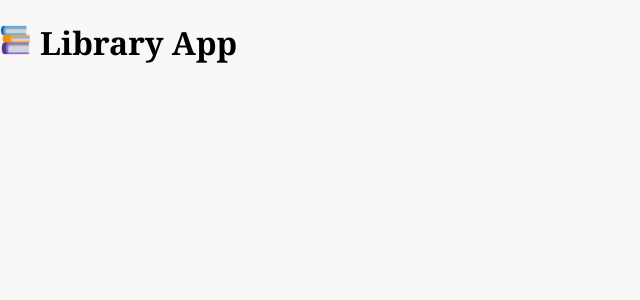
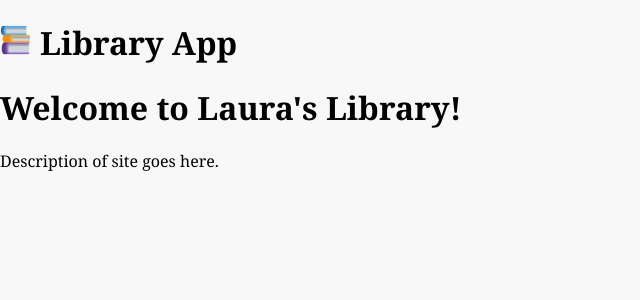
Before and after one commit to LauraMFerrisNY/BookBuddy, a React (Vite) app: page / in a window 1280 px wide. Before the commit this address had no page. Shown: the top 300 px of the page, without its empty margins (0-640 px from the left). Built offline with nearby package versions, Linux system fonts and the light colour scheme.

Commit message:
Added Greeting Page

```diff
--- a/src/App.jsx
+++ b/src/App.jsx
@@ -2,6 +2,7 @@ import { useState } from 'react'
 import { Routes, Route } from "react-router-dom";
 import bookLogo from './assets/books.png'
 import Navigations from './components/Navigations';
+import GreetingPage from './components/GreetingPage';
 import Books from './components/Books';
 import SingleBook from './components/SingleBook';
 import Login from './components/Login';
@@ -29,6 +30,7 @@ function App() {
       </div>
       <div className='mainSection'>
         <Routes>
+          <Route path='/' element={<GreetingPage />} />
           <Route path='/books' element={<Books />} />
           <Route path='/books/:id' element={<SingleBook />} />
           <Route path='/login' element={<Login setToken={setToken}/>} />
--- /dev/null
+++ b/src/components/GreetingPage.jsx
@@ -0,0 +1,9 @@
+function GreetingPage() {
+  return (
+    <>
+      <h1>Welcome to Laura's Library!</h1>
+      <p>Description of site goes here.</p>
+    </>
+  )
+}
+export default GreetingPage
--- a/src/components/Register.jsx
+++ b/src/components/Register.jsx
@@ -3,7 +3,7 @@ import { useState } from "react"
 
 const API_URL = "https://fsa-book-buddy-b6e748d1380d.herokuapp.com/api/";
 
-function Register({setToken}) {
+function Register( {setToken} ) {
   const [userFirstName, setUserFirstName] = useState('');
   const [userLastName, setUserLastName] = useState('');
   const [userEmail, setUserEmail] = useState('');
```
